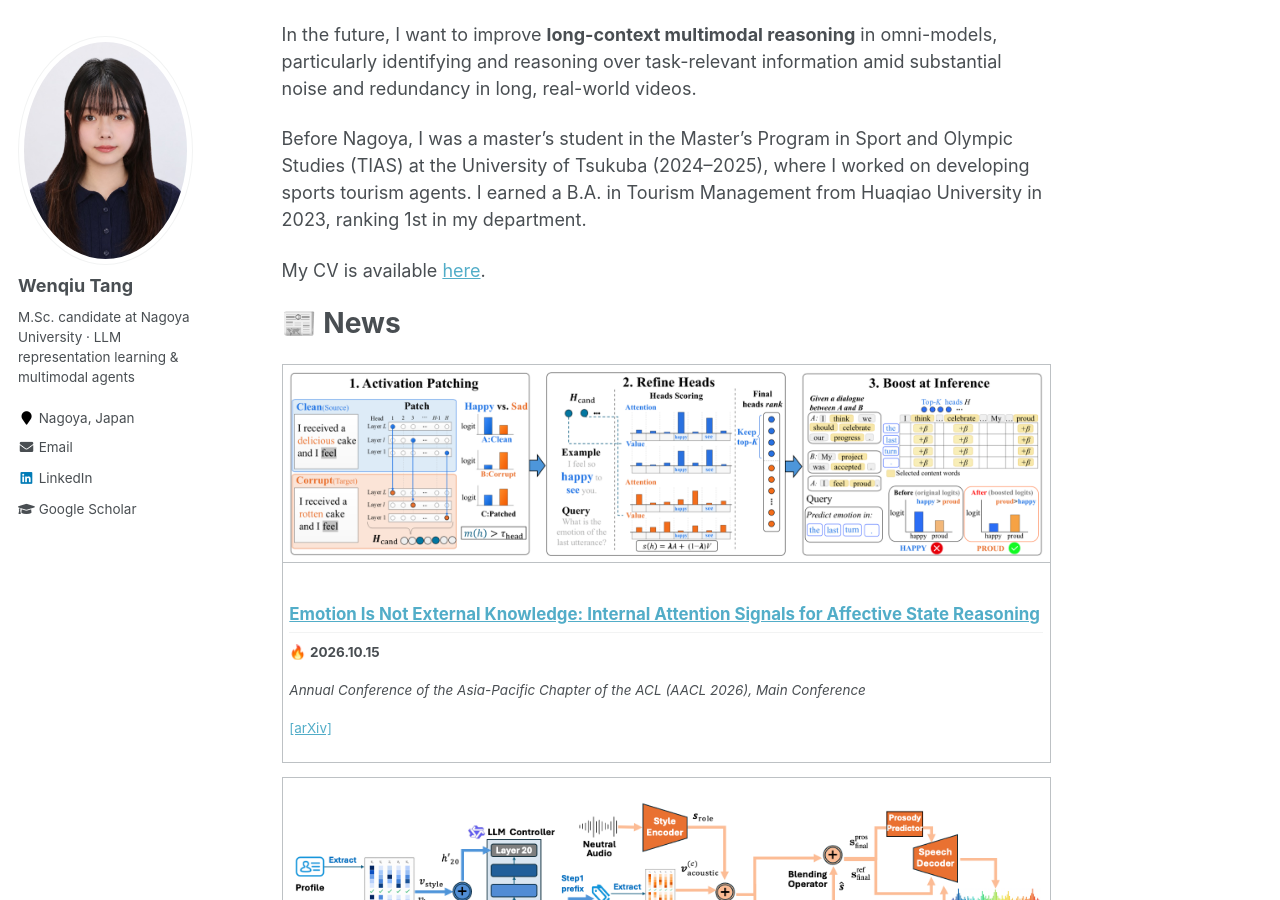
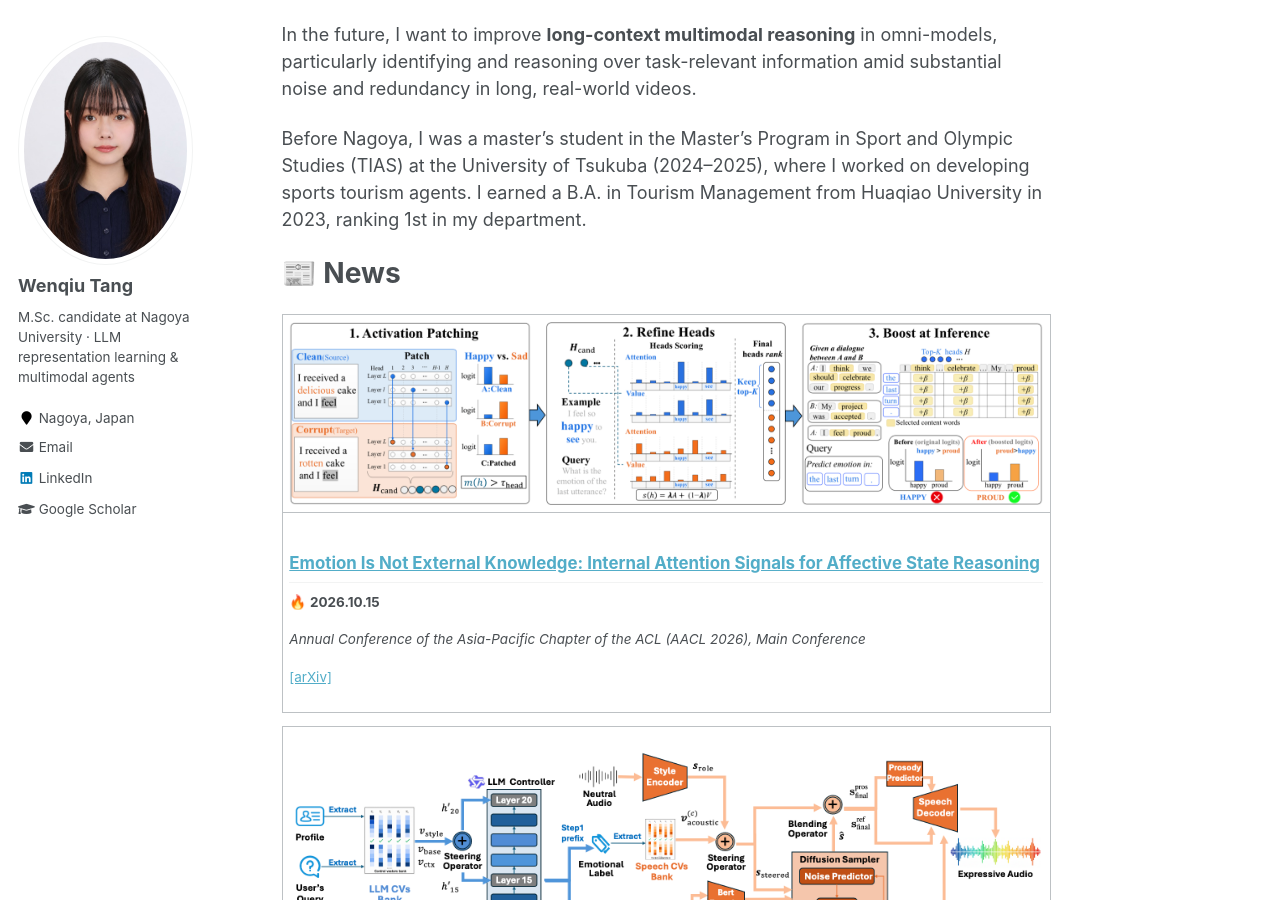
Before and after one commit to lunat5078/lunat5078.github.io, a Jekyll site: the page built from _pages/about.md, in a window 1280 px wide and 900 px high, scrolled down 510 px. Built offline with Jekyll 4.4.1, drawn with Linux system fonts in a browser that asks for light colours.

Commit message:
Remove CV download sentence
Co-Authored-By: Claude Opus 5.5 (1M context) <noreply@anthropic.com>

```diff
--- a/_pages/about.md
+++ b/_pages/about.md
@@ -16,8 +16,6 @@ In the future, I want to improve **long-context multimodal reasoning** in omni-m
 
 Before Nagoya, I was a master's student in the Master's Program in Sport and Olympic Studies (TIAS) at the University of Tsukuba (2024–2025), where I worked on developing sports tourism agents. I earned a B.A. in Tourism Management from Huaqiao University in 2023, ranking 1st in my department.
 
-My CV is available [here](/files/Wenqiu_Tang_CV.pdf).
-
 
 📰 News
 ======
```
